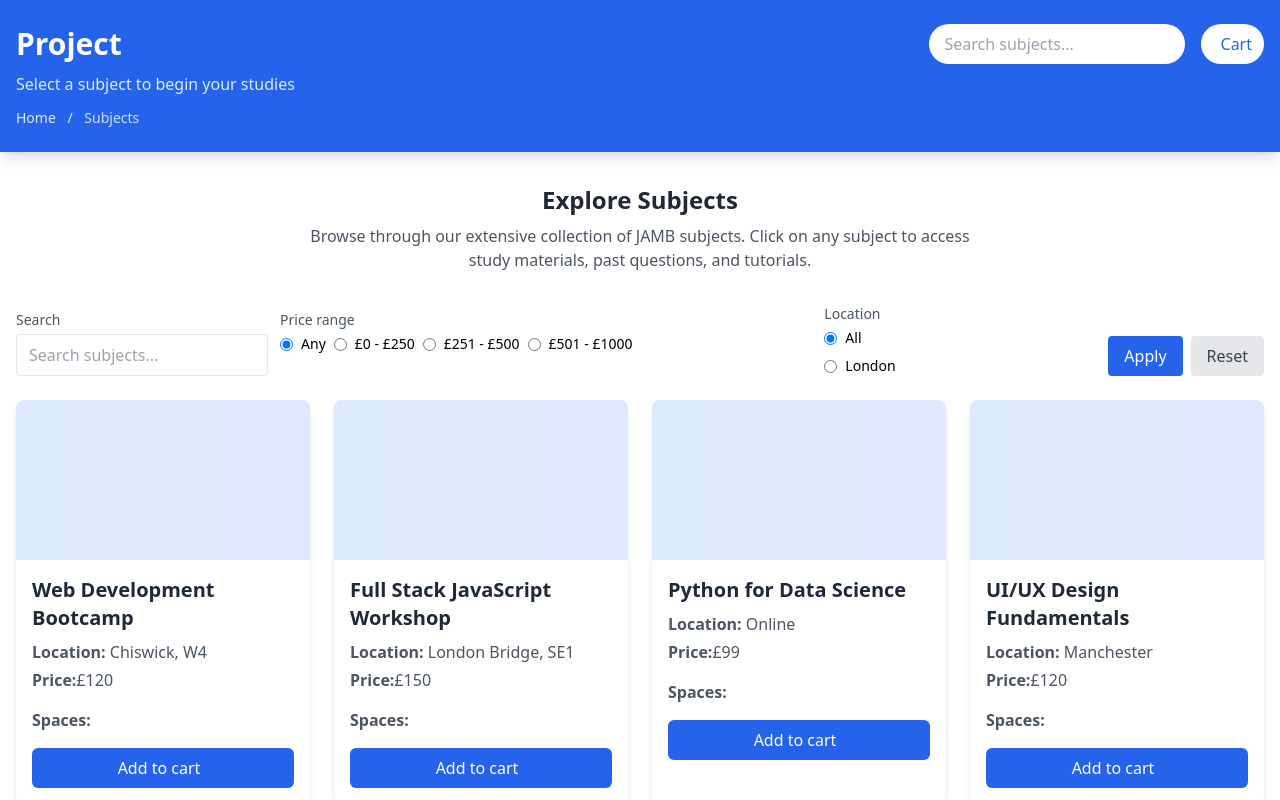
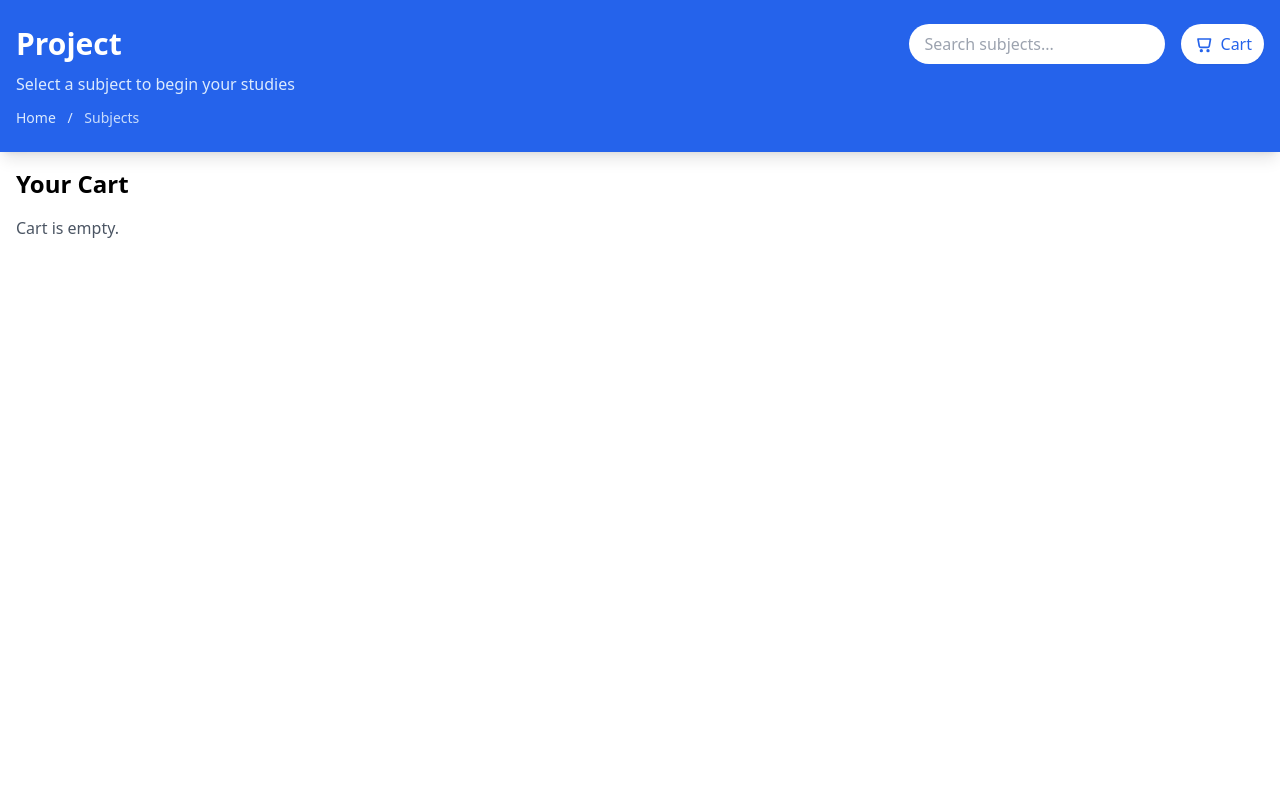
Before and after one commit to paschalmario/Course_purchase, a Vue app: page /cart in a window 1280 px wide. Shown: the top 800 px of the page. Built offline with nearby package versions, Linux system fonts and the light colour scheme.

Commit message:
fiinnitiliaze repo in github

```diff
--- a/src/App.vue
+++ b/src/App.vue
@@ -1,9 +1,10 @@
 <script setup>
 import Navbar from '@/components/Navbar.vue'
-import Main from './components/Main.vue'
+import Homeview from './view/Homeview.vue'
+import { RouterView } from 'vue-router'
 </script>
 
 <template>
   <Navbar />
-  <Main />
+  <RouterView />
 </template>
--- /dev/null
+++ b/src/components/CartPage.vue
@@ -0,0 +1,106 @@
+<script setup>
+import { ref, computed, onMounted, onBeforeUnmount } from 'vue'
+
+const STORAGE_KEY = 'app_cart_v1'
+const cart = ref([])
+
+function loadCart() {
+  const raw = localStorage.getItem(STORAGE_KEY)
+  cart.value = raw ? JSON.parse(raw) : []
+}
+
+function saveCart() {
+  localStorage.setItem(STORAGE_KEY, JSON.stringify(cart.value))
+}
+
+function increment(item) {
+  if (item.quantity < (item.spaces || Infinity)) {
+    item.quantity++
+    saveCart()
+    window.dispatchEvent(new CustomEvent('cart-updated', { detail: cart.value }))
+  }
+}
+
+function decrement(item) {
+  if (item.quantity > 1) {
+    item.quantity--
+    saveCart()
+    window.dispatchEvent(new CustomEvent('cart-updated', { detail: cart.value }))
+  } else {
+    removeItem(item)
+  }
+}
+
+function removeItem(item) {
+  cart.value = cart.value.filter((i) => i.id !== item.id)
+  saveCart()
+  window.dispatchEvent(new CustomEvent('cart-updated', { detail: cart.value }))
+}
+
+function clearCart() {
+  cart.value = []
+  saveCart()
+  window.dispatchEvent(new CustomEvent('cart-updated', { detail: cart.value }))
+}
+
+const total = computed(() => cart.value.reduce((s, i) => s + i.price * (i.quantity || 0), 0))
+
+let handler = null
+onMounted(() => {
+  loadCart()
+  handler = (e) => {
+    if (e && e.detail) cart.value = e.detail
+  }
+  window.addEventListener('cart-updated', handler)
+  window.addEventListener('storage', loadCart)
+})
+
+onBeforeUnmount(() => {
+  if (handler) window.removeEventListener('cart-updated', handler)
+  window.removeEventListener('storage', loadCart)
+})
+</script>
+
+<template>
+  <div class="cart-page p-4">
+    <h2 class="text-2xl font-bold mb-4">Your Cart</h2>
+
+    <div v-if="cart.length === 0" class="text-gray-600">Cart is empty.</div>
+
+    <ul v-else class="space-y-4">
+      <li v-for="item in cart" :key="item.id" class="flex gap-4 items-center p-3 border rounded">
+        <img :src="item.image" alt="" class="w-24 h-16 object-cover rounded" />
+        <div class="flex-1">
+          <h3 class="font-semibold">{{ item.subject }}</h3>
+          <p class="text-sm text-gray-600">{{ item.location }}</p>
+          <p class="text-sm"><b>Price:</b> £{{ item.price }}</p>
+          <p class="text-sm"><b>Spaces available:</b> {{ item.spaces }}</p>
+        </div>
+
+        <div class="flex items-center gap-2">
+          <button class="px-2 py-1 bg-gray-200 rounded" @click="decrement(item)">-</button>
+          <span class="w-8 text-center">{{ item.quantity }}</span>
+          <button class="px-2 py-1 bg-gray-200 rounded" @click="increment(item)">+</button>
+        </div>
+
+        <div class="text-right">
+          <p class="font-semibold">£{{ (item.price * item.quantity).toFixed(2) }}</p>
+          <button class="text-sm text-red-600 mt-2" @click="removeItem(item)">Remove</button>
+        </div>
+      </li>
+    </ul>
+
+    <div v-if="cart.length" class="mt-6 flex justify-between items-center">
+      <div>
+        <button class="px-3 py-1 bg-red-500 text-white rounded" @click="clearCart">
+          Clear cart
+        </button>
+      </div>
+      <div class="text-right">
+        <p class="text-lg">
+          Total: <span class="font-bold">£{{ total.toFixed(2) }}</span>
+        </p>
+      </div>
+    </div>
+  </div>
+</template>
--- a/src/components/Navbar.vue
+++ b/src/components/Navbar.vue
@@ -1,9 +1,11 @@
-<script setup></script>
+<script setup>
+import { RouterLink } from 'vue-router'
+</script>
 <template>
   <header class="bg-blue-600 text-white py-6 shadow-lg">
     <div class="container mx-auto px-4">
       <div class="flex flex-col md:flex-row justify-between items-center">
-        <h1 class="text-3xl font-bold mb-4 md:mb-0">Project</h1>
+        <RouterLink to="/"><h1 class="text-3xl font-bold mb-4 md:mb-0">Project</h1></RouterLink>
         <div class="flex items-center space-x-4 w-full md:w-auto">
           <div class="relative w-full md:w-64">
             <!-- Changed id to avoid duplicate with filter search -->
@@ -20,13 +22,29 @@
 
           <!-- Added: Cart button -->
           <div class="relative">
-            <button
+            <RouterLink
+              to="/cart"
               id="cart-button"
-              class="bg-white text-blue-600 px-3 py-2 rounded-full flex items-center space-x-2"
+              class="bg-white text-blue-600 px-3 py-2 rounded-full flex items-center space-x-2 shadow-sm hover:bg-gray-100 transition"
             >
-              <i class="fas fa-shopping-cart"></i>
+              <!-- Inline SVG cart (no external icon dependency) -->
+              <svg
+                class="w-5 h-5"
+                viewBox="0 0 24 24"
+                fill="none"
+                stroke="currentColor"
+                stroke-width="2"
+                stroke-linecap="round"
+                stroke-linejoin="round"
+                aria-hidden="true"
+              >
+                <path d="M6 6h15l-1.5 8.5a2 2 0 0 1-2 1.5H9.5a2 2 0 0 1-2-1.5L6 6z" />
+                <circle cx="10" cy="20" r="1" />
+                <circle cx="18" cy="20" r="1" />
+              </svg>
+
               <span class="hidden md:inline">Cart</span>
-            </button>
+            </RouterLink>
             <span id="cart-count" class="cart-badge" style="display: none">0</span>
           </div>
         </div>
--- a/src/components/Product.vue
+++ b/src/components/Product.vue
@@ -1,16 +1,36 @@
 <script setup>
-import { defineProps } from 'vue'
+import { defineProps, defineEmits } from 'vue'
 
-defineProps({
-  item: Object,
+const props = defineProps({
+  item: {
+    type: Object,
+    required: true,
+  },
 })
+
+const emit = defineEmits(['add-to-cart'])
+
+function addToCart() {
+  // Prepare a payload and emit an event instead of manipulating localStorage / window events.
+  // Parent component should listen for "add-to-cart" and handle cart state/storage.
+  emit('add-to-cart', {
+    id: props.item.id,
+    subject: props.item.subject,
+    location: props.item.location,
+    price: props.item.price,
+    spaces: props.item.spaces,
+    image: props.item.image,
+    quantity: 1,
+  })
+}
 </script>
+
 <template>
   <div
     class="subject-card bg-white rounded-lg shadow-md overflow-hidden transition-transform duration-300 hover:shadow-xl hover:-translate-y-1 relative"
   >
     <div class="h-40 bg-gradient-to-r from-blue-100 to-indigo-100 flex items-center justify-center">
-      <i class="fas fa-square-root-alt text-4xl text-blue-600 opacity-70"></i>
+      <img :src="item.image" alt="" />
     </div>
     <div class="p-4">
       <h3 class="font-bold text-xl mb-2 text-gray-800">{{ item.subject }}</h3>
@@ -21,12 +41,13 @@ defineProps({
         <b>Price:</b>£<span class="product-price">{{ item.price }}</span>
       </p>
       <p class="text-gray-600 text-base mb-4">
-        <b>Spaces:</b> <span class="product-stock">{{ item.space }}</span>
+        <b>Spaces:</b> <span class="product-stock">{{ item.spaces }}</span>
       </p>
 
-      <!-- Add to cart now adds a single unit -->
+      <!-- Emit Vue event instead of using direct DOM APIs / localStorage -->
       <button
         class="w-full py-2 bg-blue-600 hover:bg-blue-700 text-white rounded-md transition-colors duration-300 add-to-cart"
+        @click="addToCart"
       >
         Add to cart <i class="fa-solid fa-cart-plus ml-2"></i>
       </button>
--- a/src/components/Products.vue
+++ b/src/components/Products.vue
@@ -4,7 +4,6 @@ import ProductData from '@/info.json'
 import Product from './Product.vue'
 
 let items = ref(ProductData.Courses)
-console.log(items.value)
 </script>
 <template>
   <div
--- a/src/info.json
+++ b/src/info.json
@@ -2,73 +2,83 @@
   "Courses": [
     {
       "id": 1,
-      "subject": "Web Development Bootcamp",
-      "location": "Chiswick, W4",
-      "price": 120,
-      "spaces": 15
+      "subject": "Web Development",
+      "location": "London",
+      "price": 150,
+      "spaces": 8,
+      "image": "https://images.unsplash.com/photo-1519389950473-47ba0277781c?auto=format&fit=crop&w=800&q=80"
     },
     {
       "id": 2,
-      "subject": "Full Stack JavaScript Workshop",
-      "location": "London Bridge, SE1",
-      "price": 150,
-      "spaces": 10
+      "subject": "Data Science",
+      "location": "Manchester",
+      "price": 180,
+      "spaces": 5,
+      "image": "https://images.unsplash.com/photo-1555949963-aa79dcee981c?auto=format&fit=crop&w=800&q=80"
     },
     {
       "id": 3,
-      "subject": "Python for Data Science",
-      "location": "Online",
-      "price": 99,
-      "spaces": 25
+      "subject": "Graphic Design",
+      "location": "Birmingham",
+      "price": 120,
+      "spaces": 10,
+      "image": "https://images.unsplash.com/photo-1503602642458-232111445657?auto=format&fit=crop&w=800&q=80"
     },
     {
       "id": 4,
-      "subject": "UI/UX Design Fundamentals",
-      "location": "Manchester",
-      "price": 120,
-      "spaces": 12
+      "subject": "Cybersecurity",
+      "location": "Liverpool",
+      "price": 200,
+      "spaces": 6,
+      "image": "https://images.unsplash.com/photo-1605902712603-0d6c2d0f8c8e?auto=format&fit=crop&w=800&q=80"
     },
     {
       "id": 5,
-      "subject": "Cloud Computing with AWS",
-      "location": "Birmingham",
-      "price": 180,
-      "spaces": 8
+      "subject": "Digital Marketing",
+      "location": "Leeds",
+      "price": 140,
+      "spaces": 12,
+      "image": "https://images.unsplash.com/photo-1557804506-669a67965ba0?auto=format&fit=crop&w=800&q=80"
     },
     {
       "id": 6,
-      "subject": "Mobile App Development with Flutter",
-      "location": "Online",
-      "price": 110,
-      "spaces": 20
+      "subject": "Machine Learning",
+      "location": "Cambridge",
+      "price": 220,
+      "spaces": 5,
+      "image": "https://images.unsplash.com/photo-1677442136019-21780ecad995?auto=format&fit=crop&w=800&q=80"
     },
     {
       "id": 7,
-      "subject": "Cybersecurity Essentials",
-      "location": "Leeds",
-      "price": 130,
-      "spaces": 14
+      "subject": "Photography",
+      "location": "Brighton",
+      "price": 100,
+      "spaces": 9,
+      "image": "https://images.unsplash.com/photo-1526170375885-4d8ecf77b99f?auto=format&fit=crop&w=800&q=80"
     },
     {
       "id": 8,
-      "subject": "Artificial Intelligence & Machine Learning",
-      "location": "Cambridge",
-      "price": 200,
-      "spaces": 6
+      "subject": "Artificial Intelligence",
+      "location": "Oxford",
+      "price": 230,
+      "spaces": 5,
+      "image": "https://images.unsplash.com/photo-1620712943543-bcc4688e7485?auto=format&fit=crop&w=800&q=80"
     },
     {
       "id": 9,
-      "subject": "React & Vue Masterclass",
-      "location": "London, Shoreditch",
-      "price": 160,
-      "spaces": 9
+      "subject": "Blockchain Technology",
+      "location": "Bristol",
+      "price": 250,
+      "spaces": 5,
+      "image": "https://images.unsplash.com/photo-1620117659637-caa5c49aaf2e?auto=format&fit=crop&w=800&q=80"
     },
     {
       "id": 10,
-      "subject": "Database Management with SQL",
-      "location": "Online",
-      "price": 95,
-      "spaces": 18
+      "subject": "Cloud Computing",
+      "location": "Nottingham",
+      "price": 190,
+      "spaces": 7,
+      "image": "https://images.unsplash.com/photo-1515378791036-0648a3ef77b2?auto=format&fit=crop&w=800&q=80"
     }
   ]
 }
--- a/src/main.js
+++ b/src/main.js
@@ -1,7 +1,12 @@
 import { createApp } from 'vue'
 import App from './App.vue'
 import './assets/main.css'
+import 'primeicons/primeicons.css'
+
+import router from './router'
+/* add fontawesome core */
 
 const app = createApp(App)
+app.use(router)
 
 app.mount('#app')
--- /dev/null
+++ b/src/view/CartView.vue
@@ -0,0 +1,6 @@
+<script setup>
+import CartPage from '@/components/CartPage.vue'
+</script>
+<template>
+  <CartPage />
+</template>
--- /dev/null
+++ b/src/view/Homeview.vue
@@ -0,0 +1,6 @@
+<script setup>
+import Main from '@/components/Main.vue'
+</script>
+<template>
+  <Main />
+</template>
```
Also changed, not shown: index.html (+4 -4 lines), package.json (+7 -1 lines), src/router/index.js (added, +21 -0 lines), 1 other file (tests, documents, lock files or other folders).
